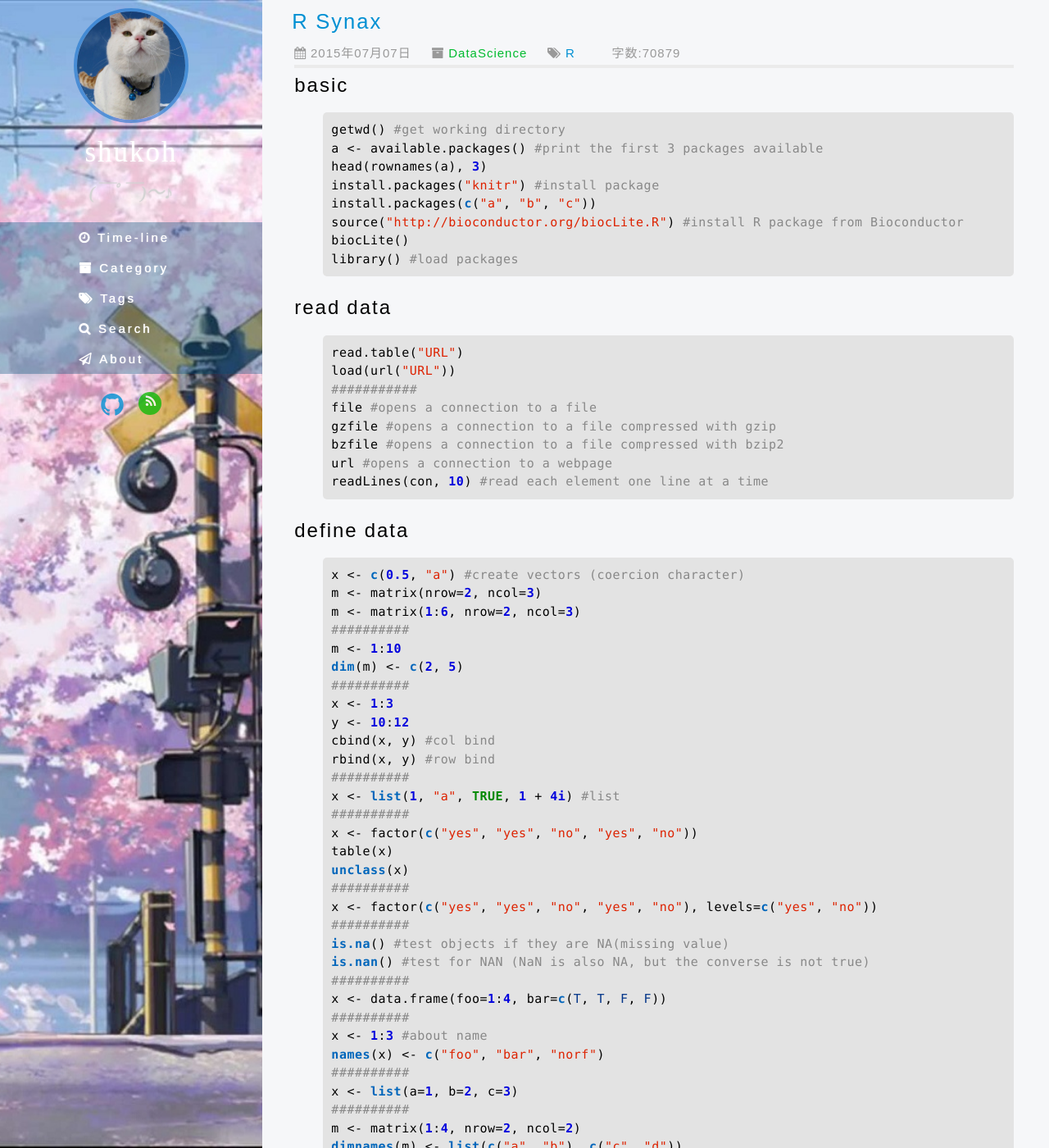
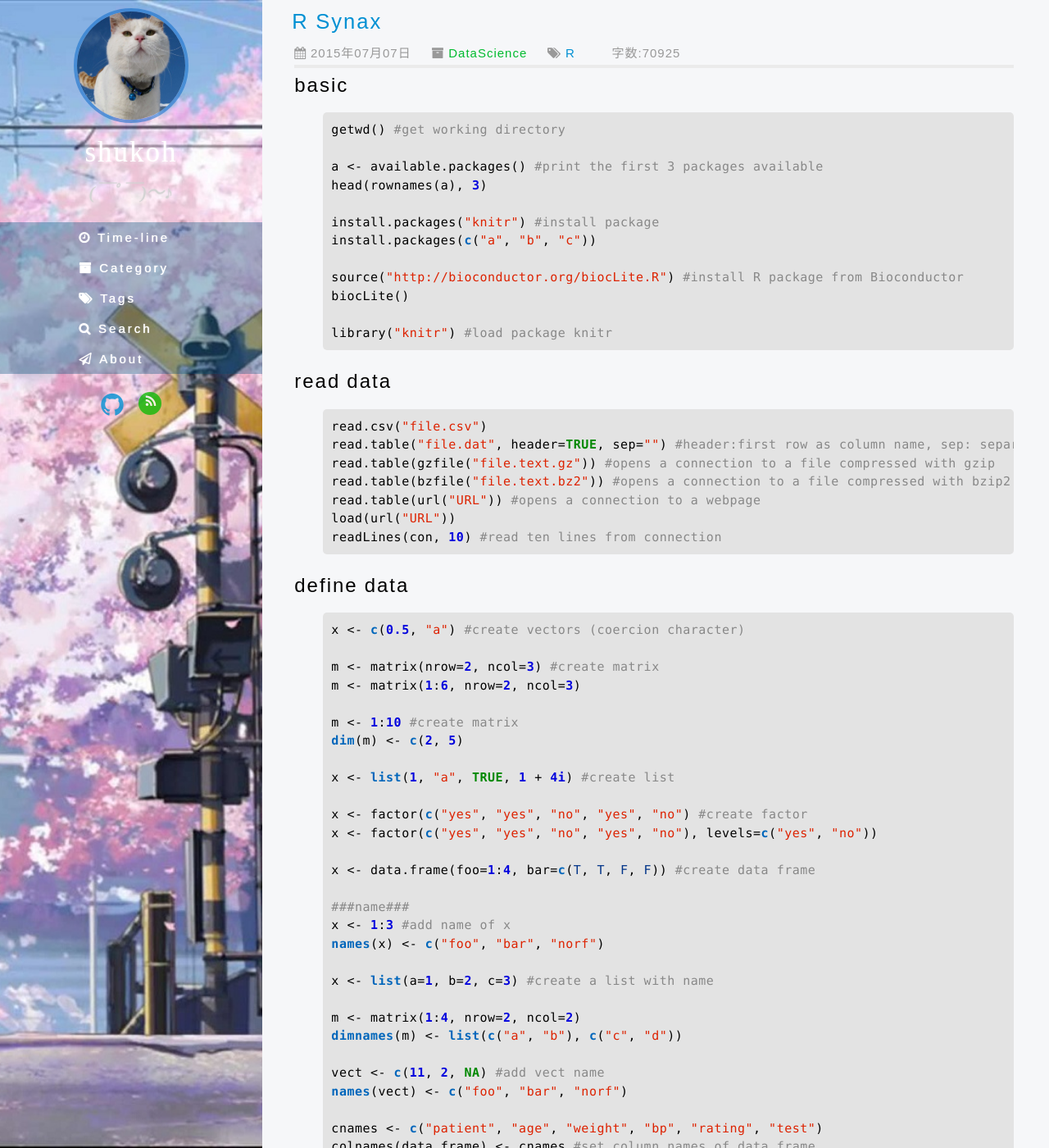
Before and after one commit to shukohChin/shukohChin.github.io, a Jekyll site: the page built from _posts/dataScience/2015-7-7-R.md, in a window 1280 px wide and 1400 px high. Shown: the whole window at 82% size. Built offline with Jekyll 4.4.1, drawn with Linux system fonts in a browser that asks for light colours; nearby versions of some CDN libraries; library files that are not in the unit come from our copies; Markdown is read by kramdown in place of the engine named in the settings; comment, search, counter and statistics services are not loaded; some of the changed text lies outside the part shown.

Commit message:
modify R.md

````diff
--- a/_posts/dataScience/2015-7-7-R.md
+++ b/_posts/dataScience/2015-7-7-R.md
@@ -10,74 +10,74 @@
 ##basic
 ```r
 getwd() #get working directory
+
 a <- available.packages() #print the first 3 packages available
 head(rownames(a), 3)
+
 install.packages("knitr") #install package
 install.packages(c("a", "b", "c"))
+
 source("http://bioconductor.org/biocLite.R") #install R package from Bioconductor
 biocLite()
-library() #load packages
+
+library("knitr") #load package knitr
 ```
 
 ##read data
 ```r
-read.table("URL")
+read.csv("file.csv")
+read.table("file.dat", header=TRUE, sep="") #header:first row as column name, sep: separator分隔符
+read.table(gzfile("file.text.gz")) #opens a connection to a file compressed with gzip
+read.table(bzfile("file.text.bz2")) #opens a connection to a file compressed with bzip2
+read.table(url("URL")) #opens a connection to a webpage
 load(url("URL"))
-###########
-file #opens a connection to a file
-gzfile #opens a connection to a file compressed with gzip
-bzfile #opens a connection to a file compressed with bzip2
-url #opens a connection to a webpage
-readLines(con, 10) #read each element one line at a time
+readLines(con, 10) #read ten lines from connection
 ```
 
 ##define data
 ```r
 x <- c(0.5, "a") #create vectors (coercion character)
-m <- matrix(nrow=2, ncol=3)
+
+m <- matrix(nrow=2, ncol=3) #create matrix
 m <- matrix(1:6, nrow=2, ncol=3)
-##########
-m <- 1:10
+
+m <- 1:10 #create matrix
 dim(m) <- c(2, 5)
-##########
+
+x <- list(1, "a", TRUE, 1 + 4i) #create list
+
+x <- factor(c("yes", "yes", "no", "yes", "no") #create factor
+x <- factor(c("yes", "yes", "no", "yes", "no"), levels=c("yes", "no"))
+
+x <- data.frame(foo=1:4, bar=c(T, T, F, F)) #create data frame
+
+###name###
+x <- 1:3 #add name of x
+names(x) <- c("foo", "bar", "norf")
+
+x <- list(a=1, b=2, c=3) #create a list with name
+
+m <- matrix(1:4, nrow=2, ncol=2)
+dimnames(m) <- list(c("a", "b"), c("c", "d"))
+
+vect <- c(11, 2, NA) #add vect name
+names(vect) <- c("foo", "bar", "norf")
+
+cnames <- c("patient", "age", "weight", "bp", "rating", "test")
+colnames(data_frame) <- cnames #set column names of data_frame
+
+###bind###
 x <- 1:3
 y <- 10:12
 cbind(x, y) #col bind
 rbind(x, y) #row bind
-##########
-x <- list(1, "a", TRUE, 1 + 4i) #list
-##########
-x <- factor(c("yes", "yes", "no", "yes", "no"))
-table(x)
-unclass(x)
-##########
-x <- factor(c("yes", "yes", "no", "yes", "no"), levels=c("yes", "no"))
-##########
-is.na() #test objects if they are NA(missing value)
-is.nan() #test for NAN (NaN is also NA, but the converse is not true)
-##########
-x <- data.frame(foo=1:4, bar=c(T, T, F, F))
-##########
-x <- 1:3 #about name
-names(x) <- c("foo", "bar", "norf")
-##########
-x <- list(a=1, b=2, c=3)
-##########
-m <- matrix(1:4, nrow=2, ncol=2)
-dimnames(m) <- list(c("a", "b"), c("c", "d"))
+
 ###Sequence###
 seq(0, 10, by=0.5)
 seq(5, 10, length=30)
 rep(0, times=10)
 rep(c(0,1,2), times=10)
 rep(c(0,1,2), each=10)
-###########
-my_char <- c("My", "name", "is")
-paste(my_char, collapse = " ") #"My name is"
-my_name <- c(my_char, "Cindy")
-paste(my_name, collapse = " ") #"My name is Cindy"
-paste("Hello", "world!", sep=" ") #"Hello world!"
-#LETTERS is a predefined variable in R containing a character vector of all 26 letters in the English alphabet
 ```
 
 ##access data
@@ -85,37 +85,42 @@
 data_set$variable #find the number of variable
 data_set[111, 5] #row-and-column notation
 data_set[1:10, 5] #create a range of values
-data_set[1:10, ] #want all columns
+data_set[1:10, ] #all columns
 dataset1 = data_set[!is.na(data_set$natspac), ]
 dataset1 = subset(data_set, data_set$natspac != "NA")
-dataset1 = na.omit(data_set) #clean the data
+dataset1 = na.omit(data_set) #omit observation that has NA value
 dataset2 = subset(data_set, select=c('age', 'natspac'))
-dataset2 = subset(data_set, data_set$variable == "?") #return a data frame only contains ?
-which(data_set$at_bats == 5579) #which observation in the dataset has 5,579 at bats using
-which.max(data_set$sodium) #find which food has the highest sodium level
-match("CAVIAR", data_set$Description) #dig the word CAVIAR in the Description vector
-###########
+dataset2 = subset(data_set, data_set$variable == "col") #return a data frame only contains "col"
+
+which(data_set$col == 5)
+which.max(data_set$col) #find the max data
+match("word", data_set$col) #dig the word "word" in the "col" vector
+
 x <- matrix(1:6, 2, 3)
-x[1, 2, drop=FALSE] #return a 1*1 matrix
-###########
+x[1, 2, drop=FALSE] #return a 1*1 matrix(value: row 1, col 2)
+
 x <- list(foo=1:4, bar=0.6, baz="hello")
 x[c(1, 3)] #ONLY the 1st and 3rd elements of x
 x[c(-1, -3)] #all elements of x EXCEPT for the 1st and 3rd elements
+
 x <- list(aardvark=1:5)
-x$a
+x$a #CAN access element "aardvark"
 x[["a", exact=FALSE]]
+
+###NA&NAN###
+is.na() #test objects if they are NA(Not Available)(missing value)
+is.nan() #test for NAN(Not A Number) (NaN is also NA, but the converse is not true)
+
 x <- c(1,2,NA,4,NA,5) #remove NA values
 bad <- is.na(x)
 x[!bad]
-x <- c(1,2,NA,4,NA,5)
+
+x <- c(1,2,NA,4,NA,6)
 y <- c("a","b",NA,"d",NA,"f")
 good <- complete.cases(x,y) #good is the subset with no NA values
 x[good]
 y[good]
-vect2 <- c(11, 2, NA) #add vect name
-names(vect2) <- c("foo", "bar", "norf")
-cnames <- c("patient", "age", "weight", "bp", "rating", "test")
-colnames(my_data_frame) <- cnames #set column names of my_data_frame
+
 ```
 
 ##control structure
@@ -135,37 +140,44 @@
 ####while
 ```r
 count <- 0
-while(count < 10) {}
+while(count < 10) {
+
+}
 ```
 ####repeat
 ```r
-repeat{}
+repeat{
+
+}
 ```
 
 ##download files & read from APIs
 ```r
-file.exists()
-dir.create()
+file.exists(...)
+file.create(...)
+dir.create(...)
 download.file(fileUrl, destfile="./xxx") #download file from internet. If the url starts with https, you need to set method="curl"
+
+library(xlsx)
 read.xlsx("./xxx.xlsx", sheetIndex=1, header=TRUE)
 read.xlsx("./xxx.xlsx", sheetIndex=1, colIndex=2:3, rowIndex=1:4)
-fread(fileName) #read file into R
-####read XML####
+
+library(XML)
 doc <- xmlTreeParse(fileUrl, useInternal=TRUE)
 rootNode <- xmlRoot(doc)
-xmlName(rootNode) #root node of xml file
+xmlName(rootNode) #name root node of xml file
 names(rootNode) #nodes of root
 xmlSApply(rootNode, xmlValue) #specific contents of xml file
 xpathSApply(rootNode, "//name", xmlValue) #/node->top level node, //node->node at any level, node[@attr-name], node[@attr-name='bob']
-####extract content by attributes####
+
 doc <- htmlTreeParse(fileUrl, useInternal=TRUE)
 xpathSApply(doc, "//li[@class='class-name']", xmlValue)
-####read from JSON####
-jsonData <- fromJSON(url)
-####write to JSON####
-myjson <- toJSON(iris, pretty=TRUE)
+
+library(jsonlite)
+jsonData <- fromJSON("url")
+myjson <- toJSON(iris, pretty=TRUE) #write to JSON
 cat(myjson)
-####data.table####
+
 library(data.table)
 DT = data.table(x=rnorm(9), y=rep(c("a","b","c"),each=3), z=rnorm(9)) #create test data
 DT[c(2, 3)] #subsetting rows
@@ -176,10 +188,11 @@
 DT <- data.table(x=rep(c("a","b","c"), each=100), y=rnorm(300))
 setkey(DT, x) #x is the key
 DT['a'] #pick up rows of a
-####join####
+fread(fileName) #read file into R
+
 setkey(DT1, x); setkey(DT2, x)
 merge(DT1, DT2)
-####MySQL####
+
 install.packages("RMySQL")
 library(RMySQL)
 ucscDb <- dbConnect(MySQL(), user="genome", host="genome-mysql.cse.ucsc.edu")
@@ -212,7 +225,8 @@
 h5write(c(12,13,14), "example.h5", "foo/A", index=list(1:3,1)) #writing & reading chunks
 head("example.h5", "foo/A")
 h5ls("example.h5") #structure of example.h5
-####Webscraping####
+
+###Webscraping###
 con = url("url") #get data off webpages
 htmlCode = readLines(con)
 close(con)
@@ -228,13 +242,15 @@
 google = handle("http://google.com") #use handlesß
 pg1 = GET(handle=google,path="/")
 pg2 = GET(handle=google,path="search")
-####read from APIs####
+
+###read from APIs###
 myapp = oauth_app("twitter", key="yourConsumerKeyHere", secret="yourConsumerSecretHere")
 sig = sign_oauth1.0(myapp, token="yourTokenHere", token_secret="yourTokenSecretHere")
 homeTL = GET("url/xx.json", sig)
 json1 = content(homeTL)
 json2 = jsonlite::fromJSON(toJSON(json1)) #convert from JSON to data frame
-####sqldf####
+
+###sqldf###
 download.packages("sqldf")
 library(sqldf) #sqldf packages allows for execution of SQL commands on R data frame
 ```
@@ -252,6 +268,7 @@
 median(data_set$variable) #median
 sd(data_set$sodium, na.rm=TRUE) #standard deviation
 nrow(dataset) # count row number
+
 #get known about data
 table(data_set$variable) #counts the number of times each kind of category occurs in a variable
 table(CPS$Region, is.na(CPS$Married))
@@ -373,6 +390,13 @@
 nchar("abc") #return 3
 substr("abc", 1, 2) #return ab
 str_trim("a  ") #return a
+###paste###
+my_char <- c("My", "name", "is")
+paste(my_char, collapse = " ") #"My name is"
+my_name <- c(my_char, "Cindy")
+paste(my_name, collapse = " ") #"My name is Cindy"
+paste("Hello", "world!", sep=" ") #"Hello world!"
+#LETTERS is a predefined variable in R containing a character vector of all 26 letters in the English alphabet
 ```
 
 ##regular expressions
@@ -413,23 +437,18 @@
 
 ##calculate
 ```r
-#####################
-#z score
-#####################
+### z score ###
 pnorm() #cal percentile
 qnorm() #cal observed value / cutoff value
-#####################
-#t score
-#####################
+
+### t score ###
 pt(T score, df) # 2*pt(T score, df, lower.tail=FALSE)p-value
 qt(p value, df) #critical t score
-#####################
-#f
-#####################
+
+### f ###
 pf(F score, dfg, dfe, lower.tail=FALSE) #p value
-#####################
-#binomial
-#####################
+
+### binomial ###
 sum(dbinom(a:b, n, proportion))
 system.time(replicate(500,mean(DT$pwgtp15,by=DT$SEX)))
 ```
````
Also changed, not shown: other parts of _posts/dataScience/2015-7-7-R.md (+1 -1 lines).
